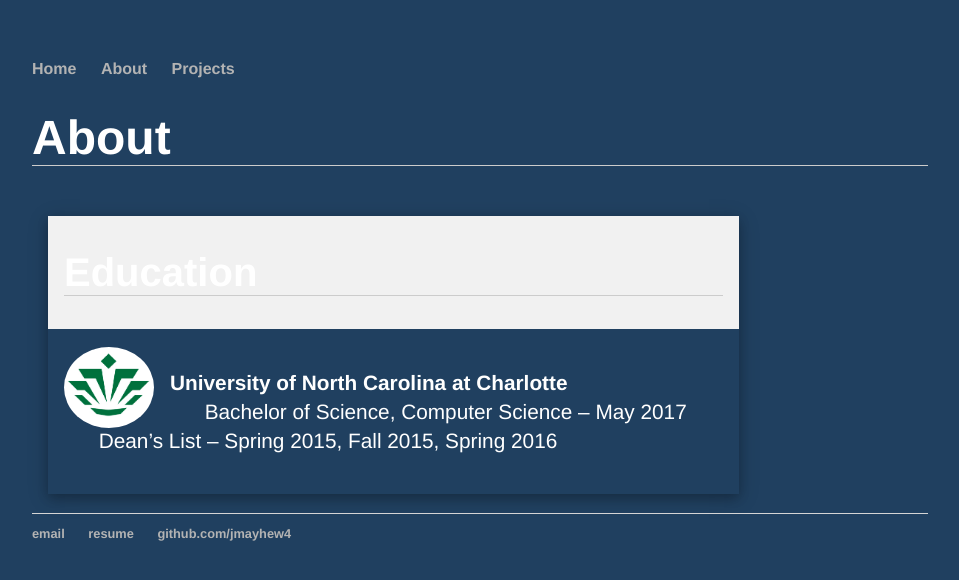
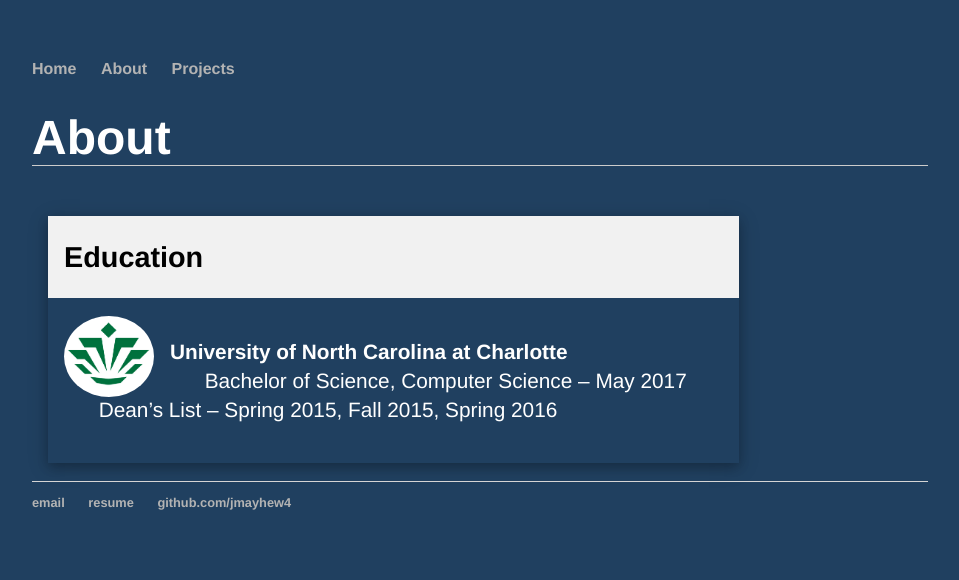
Before and after one commit to jmayhew4/jmayhew4.github.io, a Jekyll site: the page built from about/index.html, in a window 1280 px wide. Shown: the top 580 px of the page, without its empty margins (160-1119 px from the left). Built offline with Jekyll 4.4.1, drawn with Linux system fonts in a browser that asks for light colours.

Commit message:
Update main.css

```diff
--- a/css/main.css
+++ b/css/main.css
@@ -28,10 +28,9 @@
     border-bottom: 1px solid #CCC;
 }
 h2 {
-    font-size: 2.5em;
+    font-size: 1.8em;
     font-family:'Helvetica', 'Arial', 'Sans-Serif';
-    color: #ffffff;
-    border-bottom: 1px solid #CCC;
+    color: #000000;
 }
 p {
     font-size: 1.2em;
```
